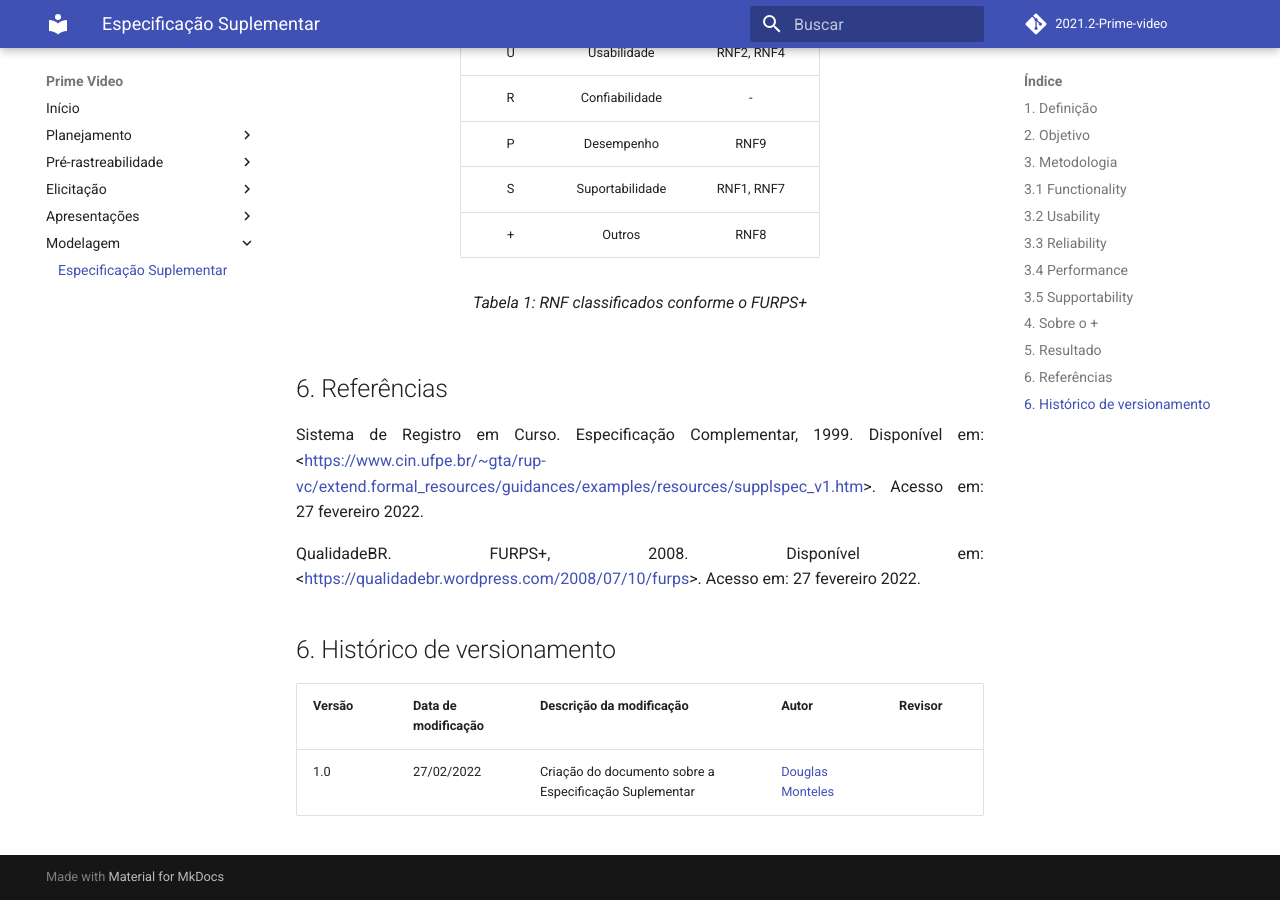
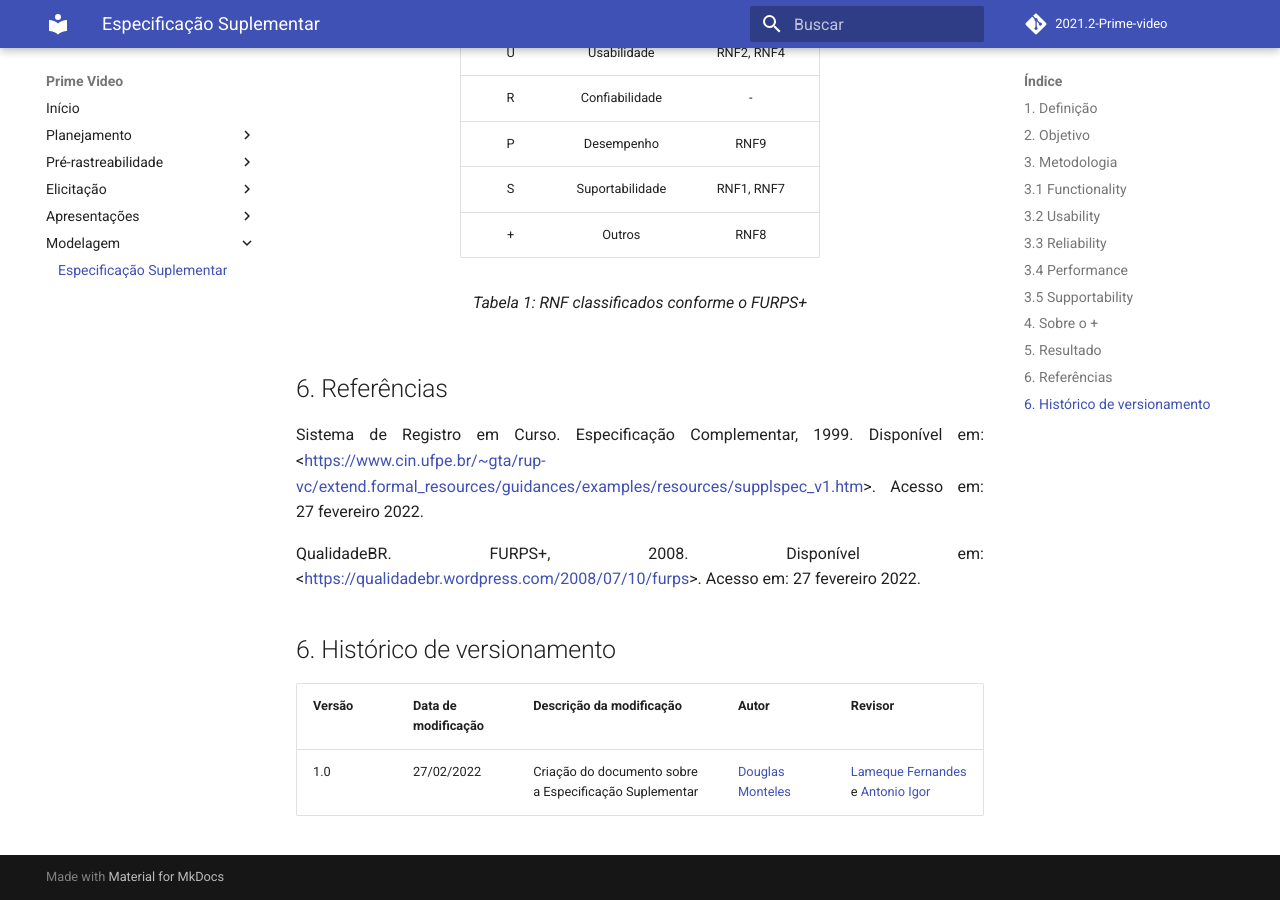
Before and after one commit to Requisitos-de-Software/2021.2-Prime-video, an MkDocs documentation site: the page built from docs/modelagem/especificacao-suplementar.md, in a window 1280 px wide and 900 px high, scrolled down 3525 px. Built offline with MkDocs 1.6.1 and Material for MkDocs 9.7.7, drawn with Linux system fonts in a browser that asks for light colours; comment, search, counter and statistics services are not loaded.

Commit message:
fix: Adicionando os revisores
Adicionando os revisores no documento de Especificação Suplementar

```diff
--- a/docs/modelagem/especificacao-suplementar.md
+++ b/docs/modelagem/especificacao-suplementar.md
@@ -189,4 +189,4 @@
 
 |Versão|Data de modificação|Descrição da modificação|Autor| Revisor|
 |-|-|-|-|-|
-|1.0|27/02/2022|Criação do documento sobre a Especificação Suplementar|[Douglas Monteles](https://github.com/douglasmonteles)||
+|1.0|27/02/2022|Criação do documento sobre a Especificação Suplementar|[Douglas Monteles](https://github.com/douglasmonteles)|[Lameque Fernandes](https://github.com/lamequefernandes) e [Antonio Igor](https://github.com/antonioigorcarvalho)|
```
